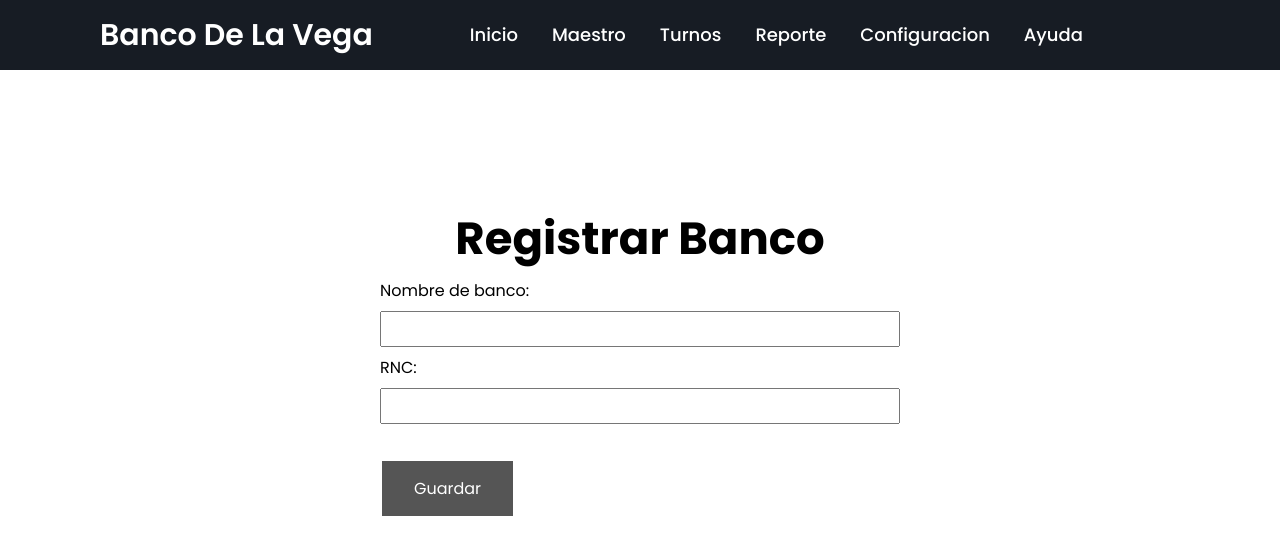
After one commit to Emma-2021-0618/Taller-Seminario2, a PHP site: page /registrarBanco.php in a window 1280 px wide. The commit adds this page. Shown: the top 555 px of the page. Run offline with PHP 8.4, Linux system fonts and the light colour scheme.

Commit message:
Add files via upload

```diff
--- a/Sistema de Gestion de Turnos/Seminario2/includes/header.php
+++ b/Sistema de Gestion de Turnos/Seminario2/includes/header.php
@@ -33,7 +33,7 @@
         <li>
           <a href="#" class="desktop-link">Configuracion</a>
           <ul>
-            <li><a href="registrarClientes.php">Crear bancos</a></li>
+            <li><a href="registrarBanco.php">Crear bancos</a></li>
           </ul>
         </li>
         <li>
--- /dev/null
+++ b/Sistema de Gestion de Turnos/Seminario2/registrarBanco.php
@@ -0,0 +1,26 @@
+<!DOCTYPE html>
+<html lang="en">
+
+<head>
+    <meta charset="UTF-8">
+    <meta http-equiv="X-UA-Compatible" content="IE=edge">
+    <meta name="viewport" content="width=device-width, initial-scale=1.0">
+    <link rel="stylesheet" href="./css/main.css">
+    <title>Registrar Banco</title>
+</head>
+<body>
+    <?php include "./includes/header.php"; ?>
+    <div class="styleForce">
+        <h2>Registrar Banco</h2>
+        <form action="guardarClientes.php" method="POST" >
+            <label for="fname">Nombre de banco:</label><br>
+            <input type="text" id="fname" name="fname"><br>
+            <label for="lname">RNC:</label><br>
+            <input type="text" id="lname" name="Frnc"><br>
+            <br>
+            <button type="submit">Guardar</button>
+        </form>
+    </div>
+</body>
+
+</html>
```
Also changed, not shown: Sistema de Gestion de Turnos/Seminario2/guardarBanco.php (added, +12 -0 lines).
